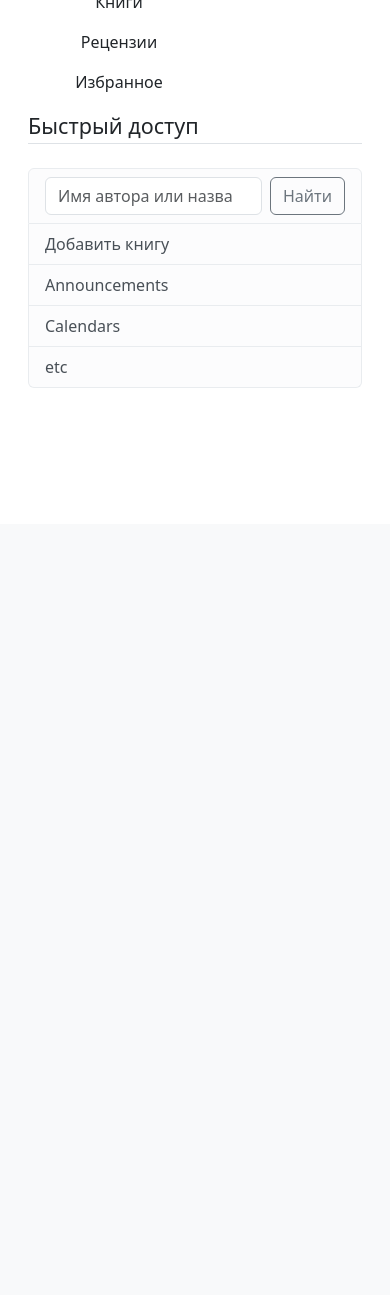
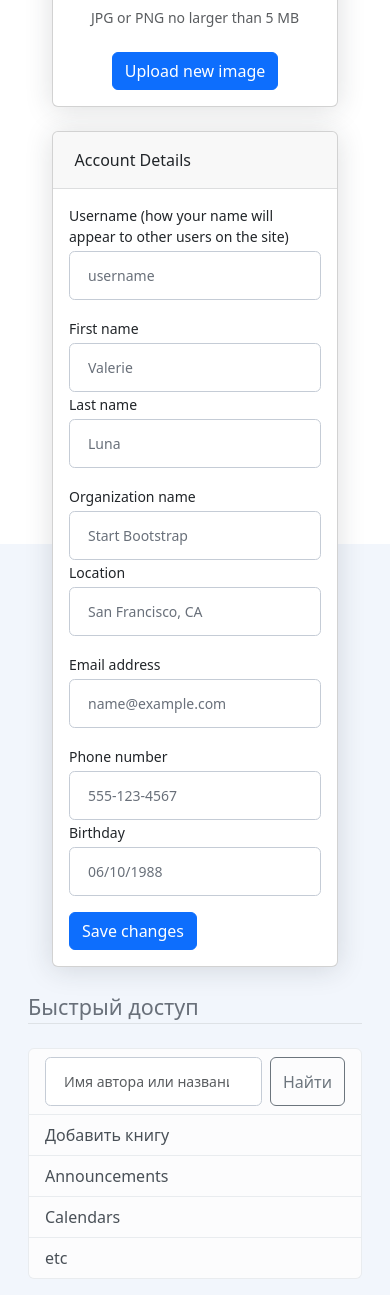
Before and after one commit to kolaxy/library, a Django app: page /profile/ in a window 390 px wide. Shown: the part 376-1671 px from the top of the page. Before the commit the page ends 764 px from the top, so only its background shows below. Run offline with Django 4.2, Linux system fonts and the light colour scheme; the visitor is signed in with stand-in values (Sample User, id 1).

Commit message:
fixed css, added profile page

```diff
--- a/library/static/css/img.css
+++ /dev/null
@@ -1,25 +0,0 @@
-
-.article-img {
-  height: 65px;
-  width: 65px;
-  margin-right: 16px;
-}
-
-
-
-.article-svg {
-  width: 25px;
-  height: 25px;
-  vertical-align: middle;
-}
-
-.account-img {
-  height: 125px;
-  width: 125px;
-  margin-right: 20px;
-  margin-bottom: 16px;
-}
-
-.account-heading {
-  font-size: 2.5rem;
-}
--- /dev/null
+++ b/library/static/profile/img.css
@@ -0,0 +1,59 @@
+body{margin-top:20px;
+background-color:#f2f6fc;
+color:#69707a;
+}
+.img-account-profile {
+    height: 10rem;
+}
+.rounded-circle {
+    border-radius: 50% !important;
+}
+.card {
+    box-shadow: 0 0.15rem 1.75rem 0 rgb(33 40 50 / 15%);
+}
+.card .card-header {
+    font-weight: 500;
+}
+.card-header:first-child {
+    border-radius: 0.35rem 0.35rem 0 0;
+}
+.card-header {
+    padding: 1rem 1.35rem;
+    margin-bottom: 0;
+    background-color: rgba(33, 40, 50, 0.03);
+    border-bottom: 1px solid rgba(33, 40, 50, 0.125);
+}
+.form-control, .dataTable-input {
+    display: block;
+    width: 100%;
+    padding: 0.875rem 1.125rem;
+    font-size: 0.875rem;
+    font-weight: 400;
+    line-height: 1;
+    color: #69707a;
+    background-color: #fff;
+    background-clip: padding-box;
+    border: 1px solid #c5ccd6;
+    -webkit-appearance: none;
+    -moz-appearance: none;
+    appearance: none;
+    border-radius: 0.35rem;
+    transition: border-color 0.15s ease-in-out, box-shadow 0.15s ease-in-out;
+}
+
+.nav-borders .nav-link.active {
+    color: #0061f2;
+    border-bottom-color: #0061f2;
+}
+.nav-borders .nav-link {
+    color: #69707a;
+    border-bottom-width: 0.125rem;
+    border-bottom-style: solid;
+    border-bottom-color: transparent;
+    padding-top: 0.5rem;
+    padding-bottom: 0.5rem;
+    padding-left: 0;
+    padding-right: 0;
+    margin-left: 1rem;
+    margin-right: 1rem;
+}
--- a/library/templates/base.html
+++ b/library/templates/base.html
@@ -1,10 +1,10 @@
 <!DOCTYPE html>
+{% load static %}
 <html>
-{% load static %}
     <head>
         <meta name="viewport" content="width=device-width, initial-scale=1">
         <title>E-LIB - {% block title %}{% endblock title %}</title>
-         <link href="https://cdn.jsdelivr.net/npm/bootstrap@5.3.0-alpha3/dist/css/bootstrap.min.css" rel="stylesheet" integrity="sha384-KK94CHFLLe+nY2dmCWGMq91rCGa5gtU4mk92HdvYe+M/SXH301p5ILy+dN9+nJOZ" crossorigin="anonymous">
+        <link href="https://cdn.jsdelivr.net/npm/bootstrap@5.3.0-alpha3/dist/css/bootstrap.min.css" rel="stylesheet" integrity="sha384-KK94CHFLLe+nY2dmCWGMq91rCGa5gtU4mk92HdvYe+M/SXH301p5ILy+dN9+nJOZ" crossorigin="anonymous">
     </head>
     <body>
         {% include 'base/navbar.html' %}
@@ -41,6 +41,8 @@
                 </div>
              </div>
         </main>
-        <script src="https://cdn.jsdelivr.net/npm/bootstrap@5.3.0-alpha3/dist/js/bootstrap.bundle.min.js" integrity="sha384-ENjdO4Dr2bkBIFxQpeoTz1HIcje39Wm4jDKdf19U8gI4ddQ3GYNS7NTKfAdVQSZe" crossorigin="anonymous"></script>
+    <script src="https://cdn.jsdelivr.net/npm/bootstrap@5.3.0-alpha3/dist/js/bootstrap.bundle.min.js" integrity="sha384-ENjdO4Dr2bkBIFxQpeoTz1HIcje39Wm4jDKdf19U8gI4ddQ3GYNS7NTKfAdVQSZe" crossorigin="anonymous"></script>
+    <script src="https://cdn.jsdelivr.net/npm/@popperjs/core@2.11.7/dist/umd/popper.min.js" integrity="sha384-zYPOMqeu1DAVkHiLqWBUTcbYfZ8osu1Nd6Z89ify25QV9guujx43ITvfi12/QExE" crossorigin="anonymous"></script>
+    <script src="https://cdn.jsdelivr.net/npm/bootstrap@5.3.0-alpha3/dist/js/bootstrap.min.js" integrity="sha384-Y4oOpwW3duJdCWv5ly8SCFYWqFDsfob/3GkgExXKV4idmbt98QcxXYs9UoXAB7BZ" crossorigin="anonymous"></script>
     </body>
 </html>
--- a/library_project/settings.py
+++ b/library_project/settings.py
@@ -118,7 +118,7 @@ USE_TZ = True
 # Static files (CSS, JavaScript, Images)
 # https://docs.djangoproject.com/en/4.2/howto/static-files/
 
-STATIC_URL = 'static/'
+STATIC_URL = '/static/'
 
 # Default primary key field type
 # https://docs.djangoproject.com/en/4.2/ref/settings/#default-auto-field
--- a/users/templates/users/profile.html
+++ b/users/templates/users/profile.html
@@ -2,20 +2,87 @@
 {% block title %}{{ user.username }}{% endblock %}
 {% load static %}
 {% block content %}
-<link rel="stylesheet" type="text/css" href="{% static 'css/img.css' %}">
-<legend class="border-bottom mb-4">Мой профиль</legend>
-    <div class="container text-center">
-        <div class="row row-cols-auto">
-            <div class=".col-6 .col-md-4">
-                <img class="account-img" src="{{ user.profile.image.url }}">
+<link rel="stylesheet" type="text/css" href="{% static 'profile/img.css' %}">
+<div class="container-xl px-4 mt-4">
+    <!-- Account page navigation-->
+    <hr class="mt-0 mb-4">
+    <div class="row">
+        <div class="col-xl-4">
+            <!-- Profile picture card-->
+            <div class="card mb-4 mb-xl-0">
+                <div class="card-header">Profile Picture</div>
+                <div class="card-body text-center">
+                    <!-- Profile picture image-->
+                    <img class="img-account-profile rounded-circle mb-2" src="{{ user.profile.image.url }}">
+                    <!-- Profile picture help block-->
+                    <div class="small font-italic text-muted mb-4">JPG or PNG no larger than 5 MB</div>
+                    <!-- Profile picture upload button-->
+                    <button class="btn btn-primary" type="button">Upload new image</button>
+                </div>
             </div>
-            <div class=".col-md-8">
-                <h2 class="account-heading">{{ user.username }}</h2>
-                <p class="text-secondary">{{ user.email }}</p>
-                <p>Книги</p>
-                <p>Рецензии</p>
-                <p>Избранное</p>
+        </div>
+        <div class="col-xl-8">
+            <!-- Account details card-->
+            <div class="card mb-4">
+                <div class="card-header">Account Details</div>
+                <div class="card-body">
+                    <form>
+                        <!-- Form Group (username)-->
+                        <div class="mb-3">
+                            <label class="small mb-1" for="inputUsername">Username (how your name will appear to other users on the site)</label>
+                            <input class="form-control" id="inputUsername" type="text" placeholder="Enter your username" value="username">
+                        </div>
+                        <!-- Form Row-->
+                        <div class="row gx-3 mb-3">
+                            <!-- Form Group (first name)-->
+                            <div class="col-md-6">
+                                <label class="small mb-1" for="inputFirstName">First name</label>
+                                <input class="form-control" id="inputFirstName" type="text" placeholder="Enter your first name" value="Valerie">
+                            </div>
+                            <!-- Form Group (last name)-->
+                            <div class="col-md-6">
+                                <label class="small mb-1" for="inputLastName">Last name</label>
+                                <input class="form-control" id="inputLastName" type="text" placeholder="Enter your last name" value="Luna">
+                            </div>
+                        </div>
+                        <!-- Form Row        -->
+                        <div class="row gx-3 mb-3">
+                            <!-- Form Group (organization name)-->
+                            <div class="col-md-6">
+                                <label class="small mb-1" for="inputOrgName">Organization name</label>
+                                <input class="form-control" id="inputOrgName" type="text" placeholder="Enter your organization name" value="Start Bootstrap">
+                            </div>
+                            <!-- Form Group (location)-->
+                            <div class="col-md-6">
+                                <label class="small mb-1" for="inputLocation">Location</label>
+                                <input class="form-control" id="inputLocation" type="text" placeholder="Enter your location" value="San Francisco, CA">
+                            </div>
+                        </div>
+                        <!-- Form Group (email address)-->
+                        <div class="mb-3">
+                            <label class="small mb-1" for="inputEmailAddress">Email address</label>
+                            <input class="form-control" id="inputEmailAddress" type="email" placeholder="Enter your email address" value="name@example.com">
+                        </div>
+                        <!-- Form Row-->
+                        <div class="row gx-3 mb-3">
+                            <!-- Form Group (phone number)-->
+                            <div class="col-md-6">
+                                <label class="small mb-1" for="inputPhone">Phone number</label>
+                                <input class="form-control" id="inputPhone" type="tel" placeholder="Enter your phone number" value="555-123-4567">
+                            </div>
+                            <!-- Form Group (birthday)-->
+                            <div class="col-md-6">
+                                <label class="small mb-1" for="inputBirthday">Birthday</label>
+                                <input class="form-control" id="inputBirthday" type="text" name="birthday" placeholder="Enter your birthday" value="06/10/1988">
+                            </div>
+                        </div>
+                        <!-- Save changes button-->
+                        <button class="btn btn-primary" type="button">Save changes</button>
+                    </form>
+                </div>
             </div>
         </div>
     </div>
+</div>
+
 {% endblock content %}
```
